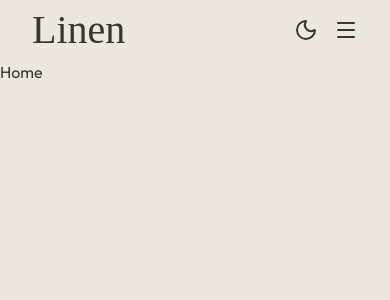
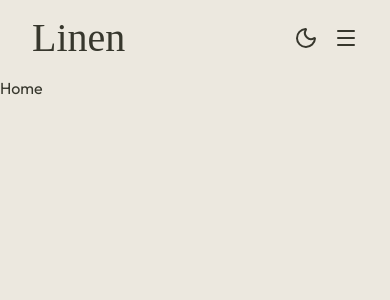
Before and after one commit to RohitBhojak/shopping-cart, a React (Vite) app: page / in a window 390 px wide. Shown: the top 300 px of the page. Built offline with nearby package versions, Linux system fonts and the light colour scheme; a web font is replaced by a local one.

Commit message:
Fix component parameter

```diff
--- a/src/components/ProductItem/index.jsx
+++ b/src/components/ProductItem/index.jsx
@@ -1,4 +1,4 @@
-export default function ProductItem(product) {
+export default function ProductItem({ product }) {
   return (
     <div>
       <img src={product.image} height={100} width={100} />
--- a/src/pages/Navbar/Navbar.module.css
+++ b/src/pages/Navbar/Navbar.module.css
@@ -2,7 +2,7 @@
   display: flex;
   align-items: center;
   justify-content: space-between;
-  padding: 0 4rem;
+  padding: 0.5rem 4rem;
 }
 
 .title {
@@ -43,7 +43,7 @@
 
 @media (max-width: 768px) {
   .container {
-    padding: 0 2rem;
+    padding: 0.5rem 2rem;
   }
 
   .title {
```
